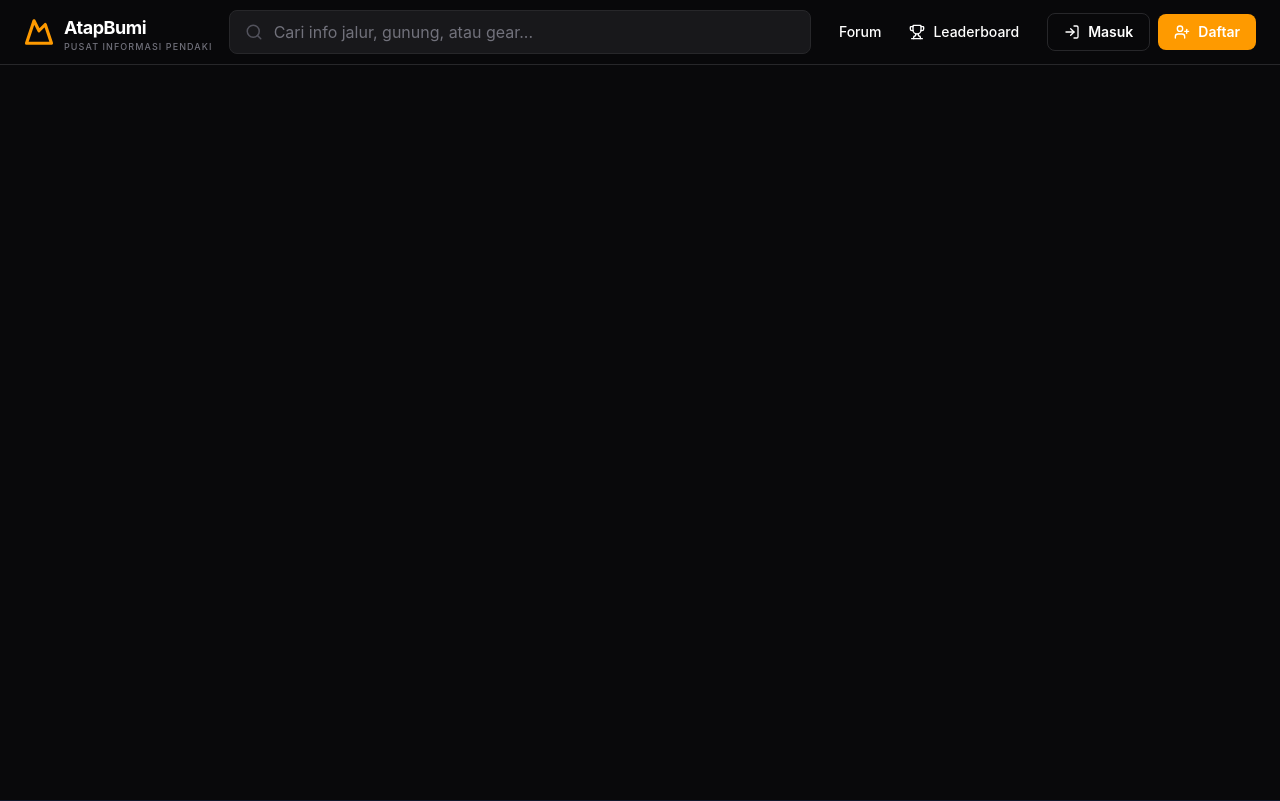
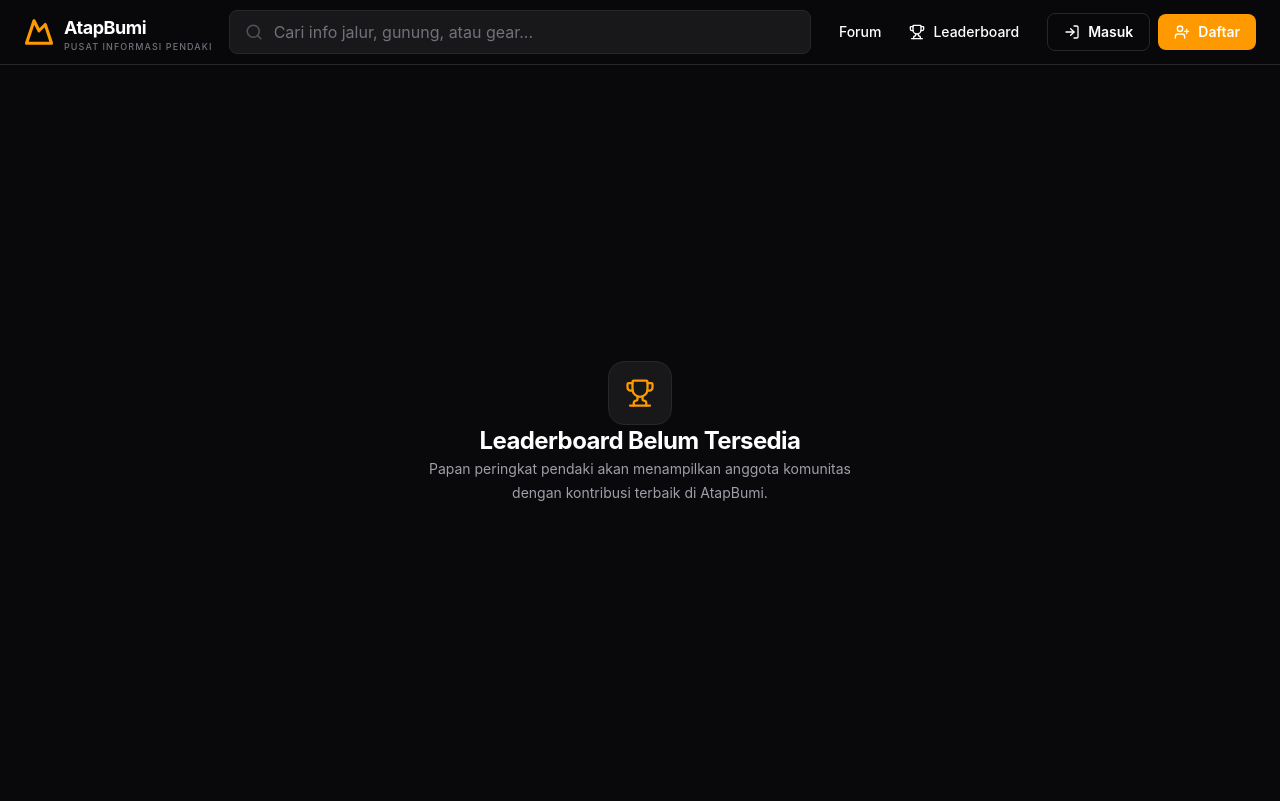
Before and after one commit to dzikriibra/AtapBumi, a React (Vite) app: page /leaderboard in a window 1280 px wide. Built offline with nearby package versions, Linux system fonts and the light colour scheme.

Commit message:
update: modified loader feat with add leaderboard page

```diff
--- a/src/App.jsx
+++ b/src/App.jsx
@@ -1,4 +1,6 @@
 import { BrowserRouter, Route, Routes } from "react-router-dom";
+
+import AppLayout from "./layout/AppLayout";
 
 import SessionLoader from "./components/auth/SessionLoader";
 import ProtectedRoute from "./components/auth/ProtectedRoute";
@@ -10,7 +12,7 @@ import RegisterPage from "./pages/RegisterPage";
 import ProtectedTestPage from "./pages/ProtectedTestPage";
 import ThreadDetailPage from "./pages/ThreadDetailPage";
 import CreateThreadPage from "./pages/CreateThreadPage";
-import AppLayout from "./layout/AppLayout";
+import LeaderboardPage from "./pages/LeaderboardPage";
 
 function App() {
   return (
@@ -22,6 +24,7 @@ function App() {
             <Route path="/login" element={<LoginPage />} />
             <Route path="/register" element={<RegisterPage />} />
             <Route path="/threads/:threadId" element={<ThreadDetailPage />} />
+            <Route path="/leaderboard" element={<LeaderboardPage />} />
 
             <Route element={<ProtectedRoute />}>
               <Route path="/protected-test" element={<ProtectedTestPage />} />
--- a/src/components/auth/SessionLoader.jsx
+++ b/src/components/auth/SessionLoader.jsx
@@ -1,9 +1,7 @@
-import { LoaderCircle } from "lucide-react";
 import { useEffect } from "react";
-
 import { useDispatch, useSelector } from "react-redux";
-
 import { restoreSession } from "../../features/auth/authSlice";
+import LoadingSpinner from "../common/LoadingSpinner";
 
 function SessionLoader({ children }) {
   const dispatch = useDispatch();
@@ -17,11 +15,7 @@ function SessionLoader({ children }) {
   }, [dispatch, token, sessionStatus]);
 
   if (token && sessionStatus === "loading") {
-    return (
-      <div className="flex min-h-screen items-center justify-center bg-zinc-950">
-        <LoaderCircle size={32} strokeWidth={2} className="animate-spin text-amber-500" aria-label="Memulihkan sesi" />
-      </div>
-    );
+    return <LoadingSpinner label="Memulihkan sesi" fullScreen />;
   }
 
   return children;
--- /dev/null
+++ b/src/components/common/EmptyState.jsx
@@ -0,0 +1,17 @@
+import { Inbox } from "lucide-react";
+
+function EmptyState({ title = "Belum ada data", description = "Belum ada data yang dapat ditampilkan." }) {
+  return (
+    <div className="flex min-h-80 flex-col items-center justify-center rounded-xl border border-zinc-800 bg-zinc-900/50 px-6 text-center">
+      <div className="mb-4 flex h-12 w-12 items-center justify-center rounded-full bg-zinc-800">
+        <Inbox size={22} className="text-zinc-500" />
+      </div>
+
+      <h2 className="text-base font-semibold text-white">{title}</h2>
+
+      <p className="mt-2 max-w-md text-sm leading-6 text-zinc-500">{description}</p>
+    </div>
+  );
+}
+
+export default EmptyState;
--- /dev/null
+++ b/src/components/common/LoadingSpinner.jsx
@@ -0,0 +1,11 @@
+import { LoaderCircle } from "lucide-react";
+
+function LoadingSpinner({ label = "Memuat...", fullScreen = false }) {
+  return (
+    <div className={`flex items-center justify-center ${fullScreen ? "min-h-screen bg-zinc-950" : "min-h-[calc(100vh-4rem)]"}`}>
+      <LoaderCircle size={32} strokeWidth={2} className="animate-spin text-amber-500" aria-label={label} />
+    </div>
+  );
+}
+
+export default LoadingSpinner;
--- a/src/components/threads/ThreadList.jsx
+++ b/src/components/threads/ThreadList.jsx
@@ -1,8 +1,9 @@
+import EmptyState from "../common/EmptyState";
 import ThreadCard from "./ThreadCard";
 
 function ThreadList({ threads }) {
   if (threads.length === 0) {
-    return <p className="text-center text-zinc-500">Belum ada thread.</p>;
+    return <EmptyState title="Belum ada diskusi" description="Jadilah yang pertama memulai percakapan di AtapBumi." />;
   }
 
   return (
--- a/src/components/threads/ThreadLoader.jsx
+++ b/src/components/threads/ThreadLoader.jsx
@@ -1,39 +1,7 @@
-// import { useEffect } from "react";
-// import { useDispatch, useSelector } from "react-redux";
-// import { fetchThreads } from "../../features/threads/threadsSlice";
-// import ThreadList from "./ThreadList";
-
-// function ThreadLoader() {
-//   const dispatch = useDispatch();
-
-//   const { threads, status, error } = useSelector((state) => state.threads);
-
-//   useEffect(() => {
-//     if (status === "idle") {
-//       dispatch(fetchThreads());
-//     }
-//   }, [dispatch, status]);
-
-//   if (status === "loading") {
-//     return <p>Loading threads...</p>;
-//   }
-
-//   if (status === "failed") {
-//     return <p>{error}</p>;
-//   }
-
-//   return <ThreadList threads={threads} />;
-// }
-
-// export default ThreadLoader;
-
-import { LoaderCircle } from "lucide-react";
 import { useEffect } from "react";
-
 import { useDispatch, useSelector } from "react-redux";
-
 import { fetchThreads } from "../../features/threads/threadsSlice";
-
+import LoadingSpinner from "../common/LoadingSpinner";
 import ThreadList from "./ThreadList";
 
 function ThreadLoader() {
@@ -48,11 +16,7 @@ function ThreadLoader() {
   }, [dispatch, status]);
 
   if (status === "loading") {
-    return (
-      <div className="flex min-h-[calc(100vh-4rem)] items-center justify-center">
-        <LoaderCircle size={32} strokeWidth={2} className="animate-spin text-amber-500" aria-label="Memuat thread" />
-      </div>
-    );
+    return <LoadingSpinner label="Memuat thread" />;
   }
 
   if (status === "failed") {
--- a/src/features/threads/threadsSlice.js
+++ b/src/features/threads/threadsSlice.js
@@ -17,6 +17,8 @@ const initialState = {
 export const fetchThreads = createAsyncThunk("threads/fetchThreads", async (_, { rejectWithValue }) => {
   try {
     const response = await getThreads();
+
+    await new Promise((resolve) => setTimeout(resolve, 1000));
 
     return response.data.data.threads;
   } catch (error) {
--- /dev/null
+++ b/src/pages/LeaderboardPage.jsx
@@ -0,0 +1,19 @@
+import { Trophy } from "lucide-react";
+
+function LeaderboardPage() {
+  return (
+    <main className="flex min-h-[calc(100vh-4rem)] items-center justify-center px-6 py-12">
+      <section className="w-full max-w-md text-center">
+        <div className="mx-auto flex h-16 w-16 items-center justify-center rounded-2xl border border-zinc-800 bg-zinc-900 text-amber-500">
+          <Trophy size={30} strokeWidth={1.8} />
+        </div>
+
+        <h1 className="mt-6 text-2xl font-bold tracking-tight text-white">Leaderboard Belum Tersedia</h1>
+
+        <p className="mt-3 text-sm leading-6 text-zinc-400">Papan peringkat pendaki akan menampilkan anggota komunitas dengan kontribusi terbaik di AtapBumi.</p>
+      </section>
+    </main>
+  );
+}
+
+export default LeaderboardPage;
```
